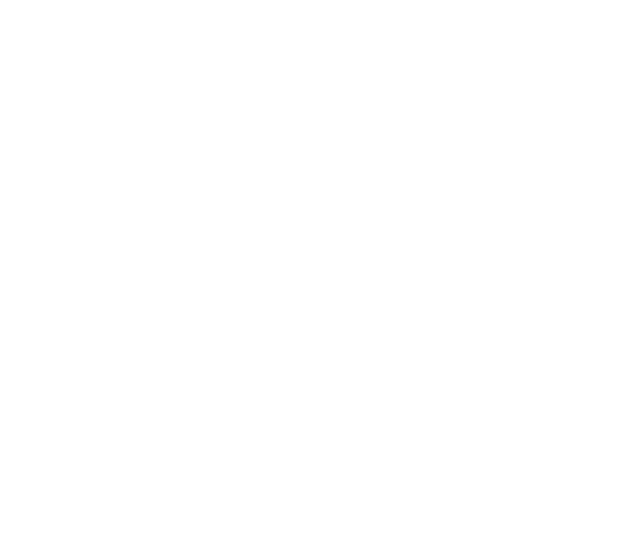
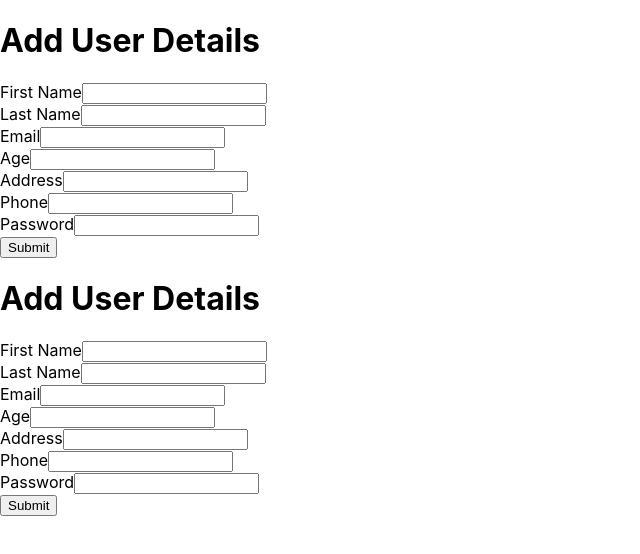
Before and after one commit to AliHusnain5/TestOne-CrudGit-app, a React (Create React App) app: page /add-user in a window 1280 px wide. Shown: the top 554 px of the page, without its empty margins (0-640 px from the left). Built offline with nearby package versions, Linux system fonts and the light colour scheme.

Commit message:
post api

```diff
--- a/package.json
+++ b/package.json
@@ -7,8 +7,11 @@
     "@testing-library/jest-dom": "^6.6.3",
     "@testing-library/react": "^16.2.0",
     "@testing-library/user-event": "^13.5.0",
+    "axios": "^1.8.4",
+    "bootstrap": "^5.3.3",
     "react": "^19.0.0",
     "react-dom": "^19.0.0",
+    "react-router-dom": "^7.4.0",
     "react-scripts": "5.0.1",
     "web-vitals": "^2.1.4"
   },
--- a/src/App.js
+++ b/src/App.js
@@ -1,12 +1,17 @@
-import logo from './logo.svg';
-import './App.css';
+import React from 'react';
+import { Routes, Route, BrowserRouter } from 'react-router-dom';
+import PostApi from './components/PostApi';
+import Ali from './components/Ali';
 
-function App() {
+const App = () => {
   return (
-    <div className="App">
-
-    </div>
+    <BrowserRouter>
+      <Ali />
+      <Routes>
+        <Route path="/add-user" element={<PostApi />} />
+      </Routes>
+    </BrowserRouter>
   );
-}
+};
 
 export default App;
--- a/src/components/post.jsx
+++ b/src/components/Ali.jsx
@@ -1,6 +1,8 @@
-import React from 'react';
+import React, { useState } from 'react';
+import axios from 'axios';
+import { useLocation } from 'react-router-dom';
 
-const post = () => {
+const Ali= () => {
 
   const [firstName, setFirstName] = useState('');
   const [lastName, setLastName] = useState('');
@@ -12,6 +14,8 @@
   const [error, setError] = useState(false);
   const [loading, setLoading] = useState(false);
   const {state}=useLocation();
+
+
 
   const addUser = (e) => {
     e.preventDefault();
@@ -110,11 +114,11 @@
       <button type="submit" className="btn btn-primary" disabled={loading}>
         {loading ? 'Loading...' : 'Submit'}
       </button>
-      <button  onClick={updateUser}>Update User</button>
+      {/* <button  onClick={updateUser}>Update User</button> */}
     </form>
     {error && <p className="text-danger">There was an error, please try again!</p>}
   </div>
 );
 };
 
-export default post
+export default Ali
--- /dev/null
+++ b/src/components/PostApi.jsx
@@ -0,0 +1,124 @@
+import React, { useState } from 'react';
+import axios from 'axios';
+import { useLocation } from 'react-router-dom';
+
+const PostApi= () => {
+
+  const [firstName, setFirstName] = useState('');
+  const [lastName, setLastName] = useState('');
+  const [email, setEmail] = useState('');
+  const [age, setAge] = useState('');
+  const [phone, setPhone] = useState('');
+  const [address, setAddress] = useState('');
+  const [password, setPassword] = useState('');
+  const [error, setError] = useState(false);
+  const [loading, setLoading] = useState(false);
+  const {state}=useLocation();
+
+
+
+  const addUser = (e) => {
+    e.preventDefault();
+    setLoading(true);
+    axios.post("https://67762d1012a55a9a7d0ac351.mockapi.io/User", {
+      firstName, lastName, age, address, email, password, phone
+    }).then((response) => {
+      setFirstName("");
+      setLastName("");
+      setEmail("");
+      setAge("");
+      setPhone("  ");
+      setAddress("");
+      setPassword("");
+      console.log(response);
+    }).catch((error) => {
+      setError(true);
+    }).finally(() => {
+      setLoading(false);
+    });
+  };
+  return (
+    <div>
+    <h1>Add User Details</h1>
+    <form onSubmit={addUser} class="yes">
+      <div className="mb-3">
+        <label htmlFor="firstName" className="form-label">First Name</label>
+        <input
+          type="text"
+          onChange={(e) => setFirstName(e.target.value)}
+          value={firstName}
+          className="form-control"
+          id="firstName"
+        />
+      </div>
+      <div className="mb-3">
+        <label htmlFor="lastName" className="form-label">Last Name</label>
+        <input
+          type="text"
+          onChange={(e) => setLastName(e.target.value)}
+          value={lastName}
+          className="form-control"
+          id="lastName"
+        />
+      </div>
+      <div className="mb-3">
+        <label htmlFor="email" className="form-label">Email</label>
+        <input
+          type="email"
+          onChange={(e) => setEmail(e.target.value)}
+          value={email}
+          className="form-control"
+          id="email"
+        />
+      </div>
+      <div className="mb-3">
+        <label htmlFor="age" className="form-label">Age</label>
+        <input
+          type="number"
+          onChange={(e) => setAge(e.target.value)}
+          value={age}
+          className="form-control"
+          id="age"
+        />
+      </div>
+      <div className="mb-3">
+        <label htmlFor="address" className="form-label">Address</label>
+        <input
+          type="text"
+          onChange={(e) => setAddress(e.target.value)}
+          value={address}
+          className="form-control"
+          id="address"
+        />
+      </div>
+      <div className="mb-3">
+        <label htmlFor="phone" className="form-label">Phone</label>
+        <input
+          type="text"
+          onChange={(e) => setPhone(e.target.value)}
+          value={phone}
+          className="form-control"
+          id="phone"
+        />
+      </div>
+      <div className="mb-3">
+        <label htmlFor="password" className="form-label">Password</label>
+        <input
+          type="password"
+          onChange={(e) => setPassword(e.target.value)}
+          value={password}
+          className="form-control"
+          id="password"
+        />
+      </div>
+      <button type="submit" className="btn btn-primary" disabled={loading}>
+        {loading ? 'Loading...' : 'Submit'}
+      </button>
+      {/* <button  onClick={updateUser}>Update User</button> */}
+    </form>
+    {error && <p className="text-danger">There was an error, please try again!</p>}
+  </div>
+);
+};
+
+export default PostApi
```
Also changed, not shown: 1 other file (tests, documents, lock files or other folders).
